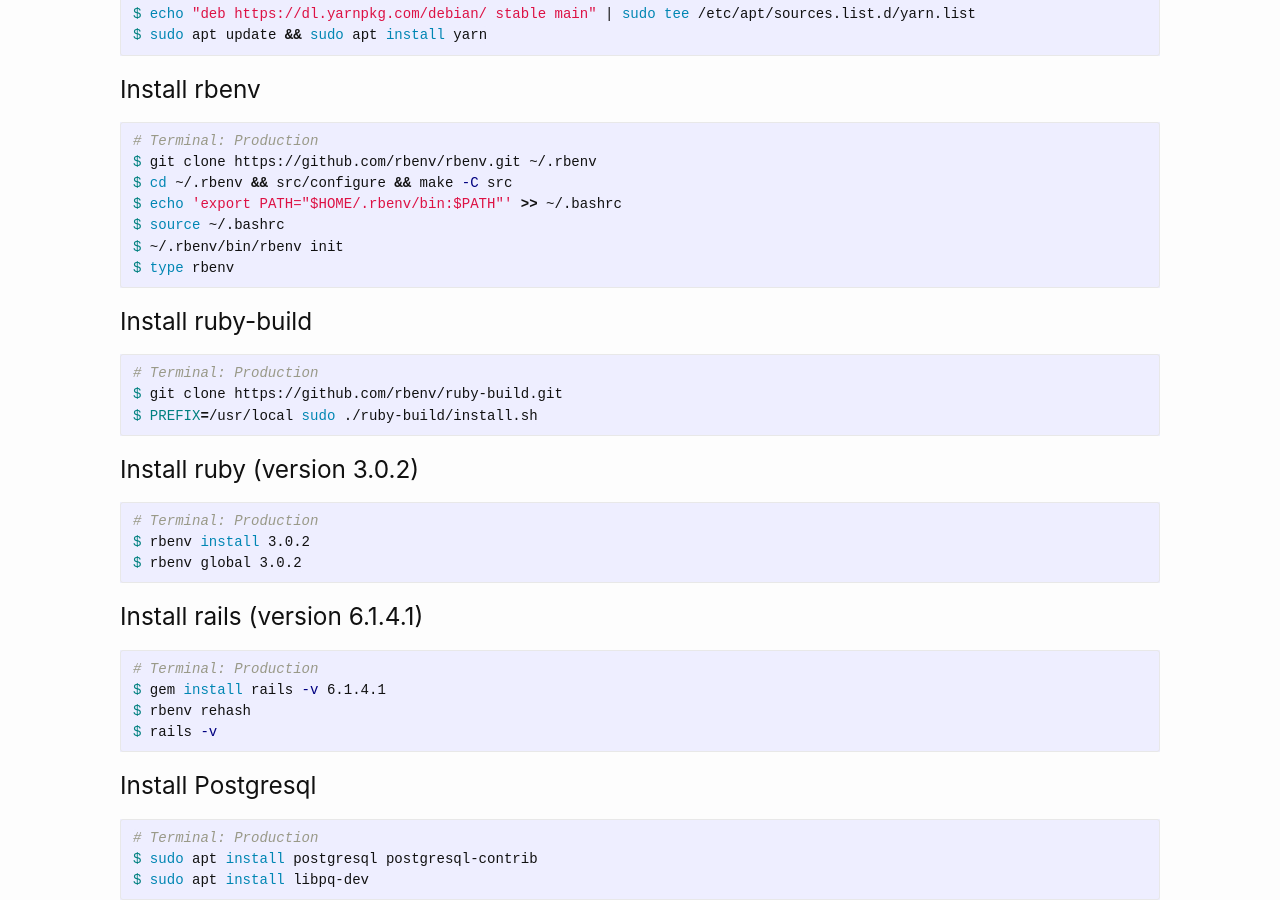
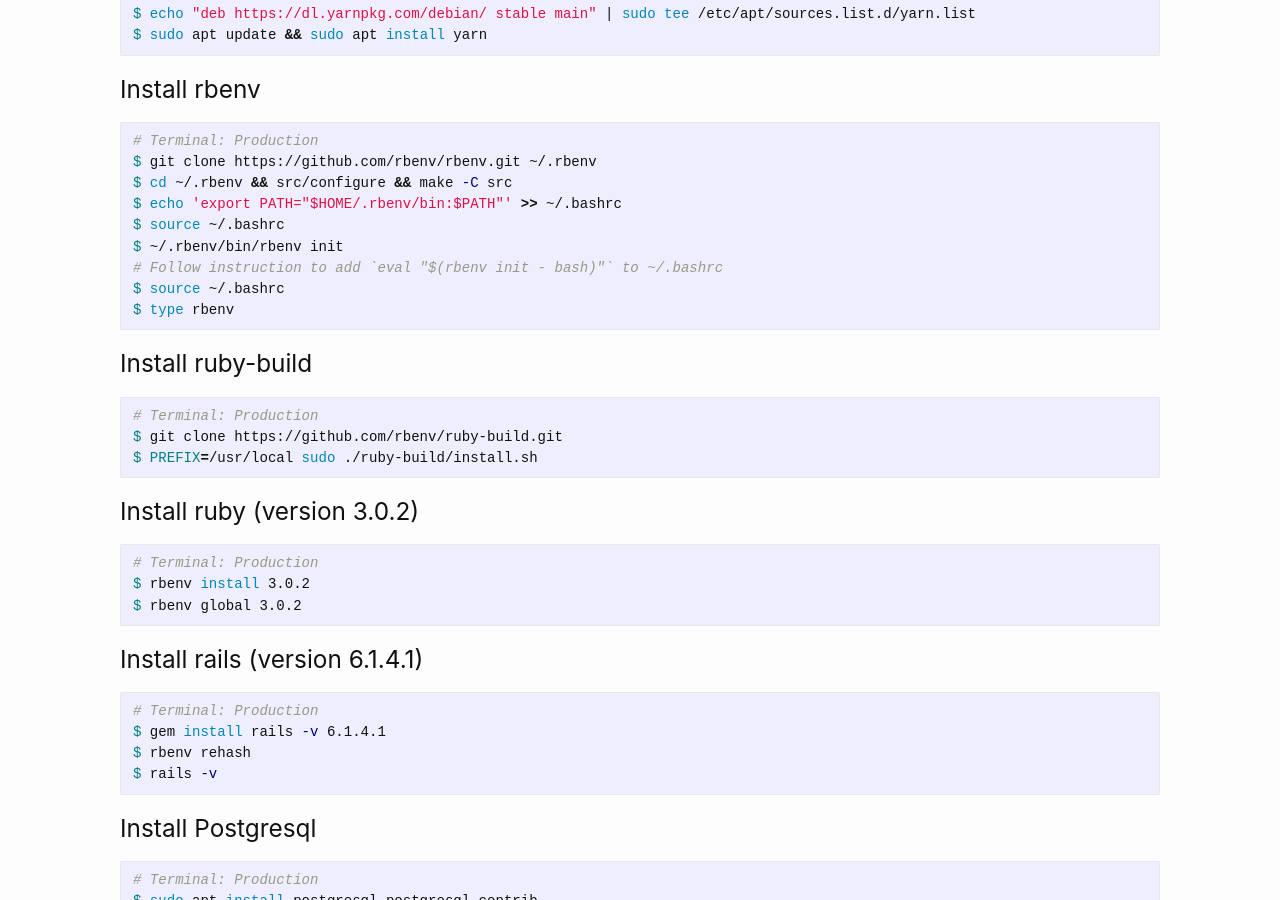
Before and after one commit to bnguyenb/bnguyenb, a Jekyll site: the page built from _posts/development/2022-01-13-deploying-rails-app-on-amazon-ec2-with-capistrano-nginx-and-puma.markdown, in a window 1280 px wide and 900 px high, scrolled down 881 px. Built offline with Jekyll 4.4.1, drawn with Linux system fonts in a browser that asks for light colours; comment, search, counter and statistics services are not loaded.

Commit message:
update post deploying rails app...

````diff
--- a/_posts/development/2022-01-13-deploying-rails-app-on-amazon-ec2-with-capistrano-nginx-and-puma.markdown
+++ b/_posts/development/2022-01-13-deploying-rails-app-on-amazon-ec2-with-capistrano-nginx-and-puma.markdown
@@ -49,6 +49,8 @@ $ cd ~/.rbenv && src/configure && make -C src
 $ echo 'export PATH="$HOME/.rbenv/bin:$PATH"' >> ~/.bashrc
 $ source ~/.bashrc
 $ ~/.rbenv/bin/rbenv init
+# Follow instruction to add `eval "$(rbenv init - bash)"` to ~/.bashrc
+$ source ~/.bashrc
 $ type rbenv
 ```
 
````
